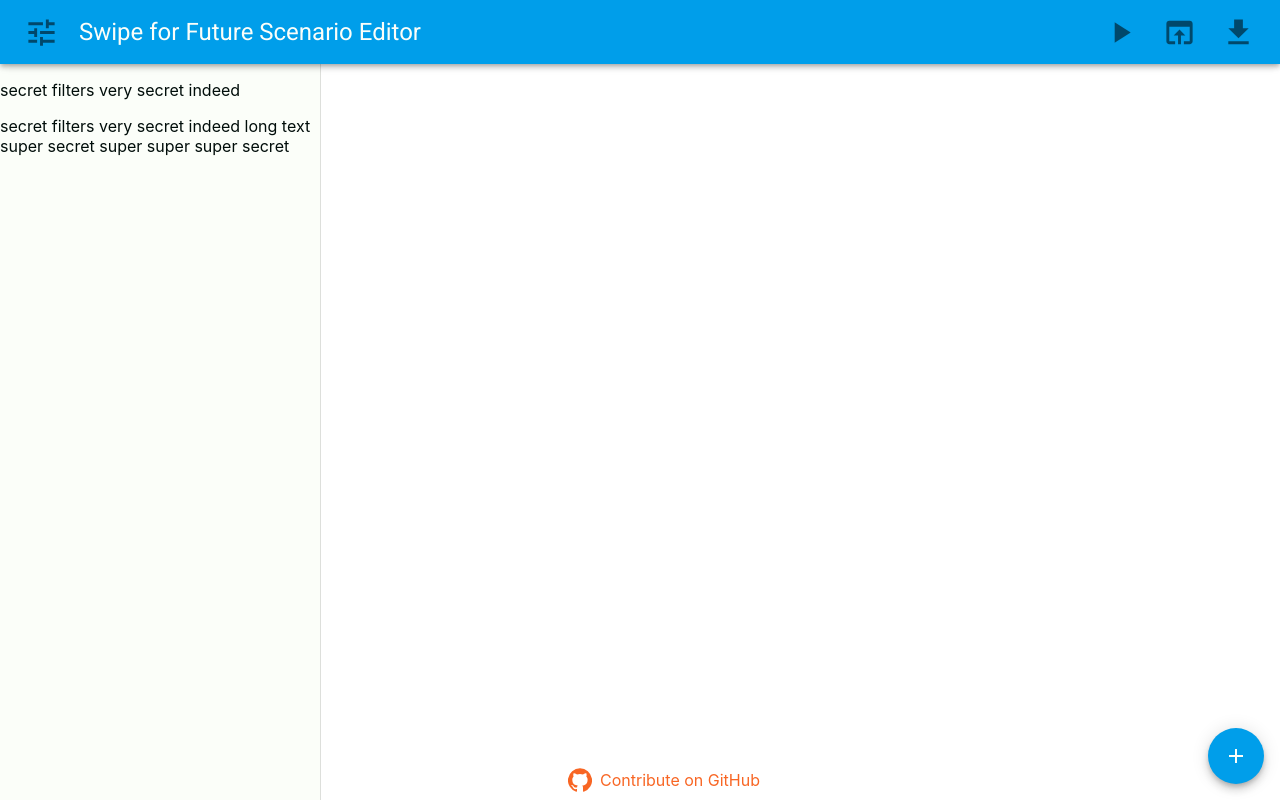
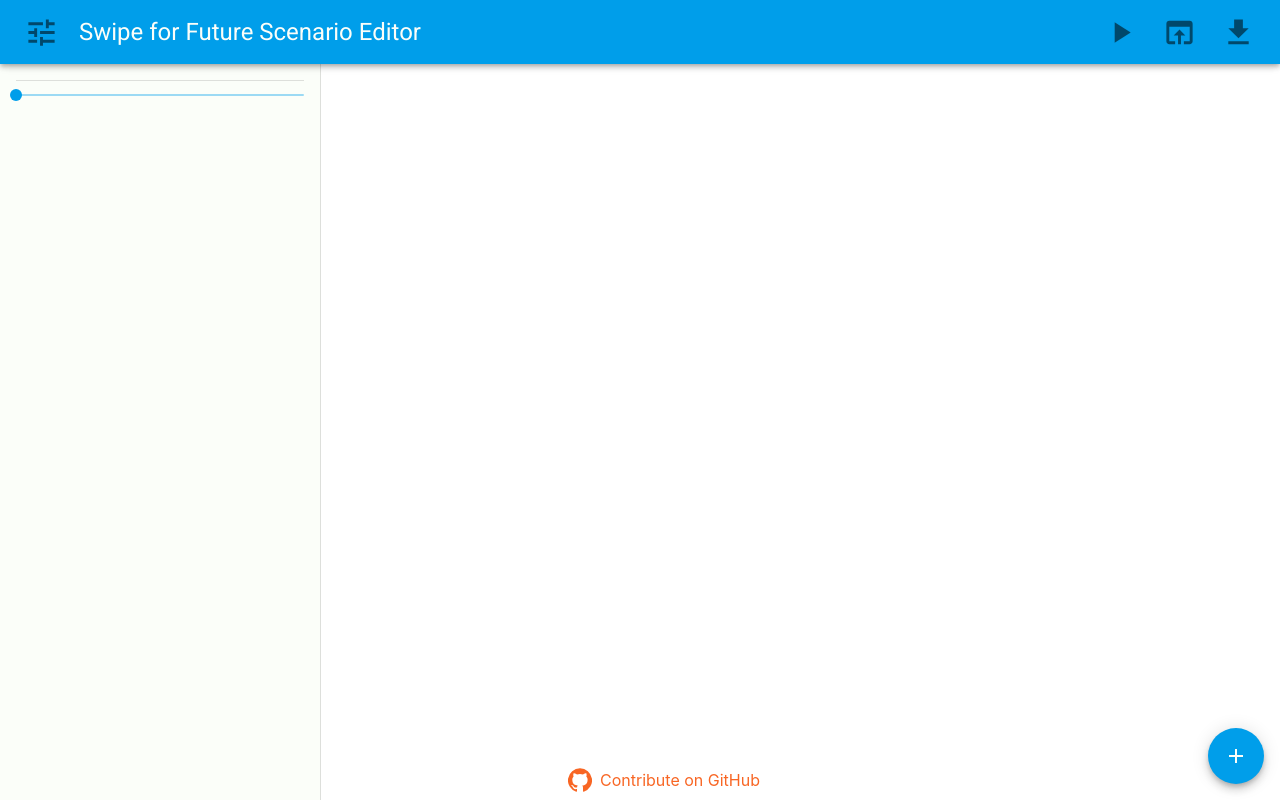
Before and after one commit to Greenheart/swipeforfuture-scenario-editor, a React (Create React App) app: page / in a window 1280 px wide. Both pictures are taken after a click on the button 41 px from the left and 32 px from the top of the page. Built offline with nearby package versions, Linux system fonts and the light colour scheme.

Commit message:
feat(StatSlider): Add initial concept
Co-authored-by: Mattias Nyberg <muthaias.uu@gmail.com>

```diff
--- a/src/components/Filters.tsx
+++ b/src/components/Filters.tsx
@@ -1,12 +1,13 @@
 import React, { useContext } from 'react'
-import { Drawer, Toolbar } from '@material-ui/core'
+import { Drawer, Toolbar, Divider, Theme } from '@material-ui/core'
 import { createStyles, makeStyles } from '@material-ui/core/styles'
 
 import { EditorContext } from '../contexts/EditorContext'
+import StatSlider from './StatSlider'
 
 const drawerWidth = '20rem'
 
-const useStyles = makeStyles(() =>
+const useStyles = makeStyles((theme: Theme) =>
     createStyles({
         drawer: {
             width: drawerWidth,
@@ -17,6 +18,8 @@ const useStyles = makeStyles(() =>
         },
         drawerContainer: {
             overflow: 'auto',
+            height: '100%',
+            padding: theme.spacing(2),
         },
     })
 )
@@ -31,13 +34,11 @@ const FiltersCore = ({ isOpen }: { isOpen: boolean }) => {
             open={isOpen}
             className={classes.drawer}
             classes={{ paper: classes.drawerPaper }}>
+            <Toolbar />
+
             <div className={classes.drawerContainer}>
-                <Toolbar />
-                <p>secret filters very secret indeed</p>
-                <p>
-                    secret filters very secret indeed long text super secret
-                    super super super secret
-                </p>
+                <Divider />
+                <StatSlider />
             </div>
         </Drawer>
     )
--- /dev/null
+++ b/src/components/StatSlider.tsx
@@ -0,0 +1,8 @@
+import React from 'react'
+import { Slider } from '@material-ui/core'
+
+const StatSlider = () => {
+    return <Slider />
+}
+
+export default StatSlider
```
